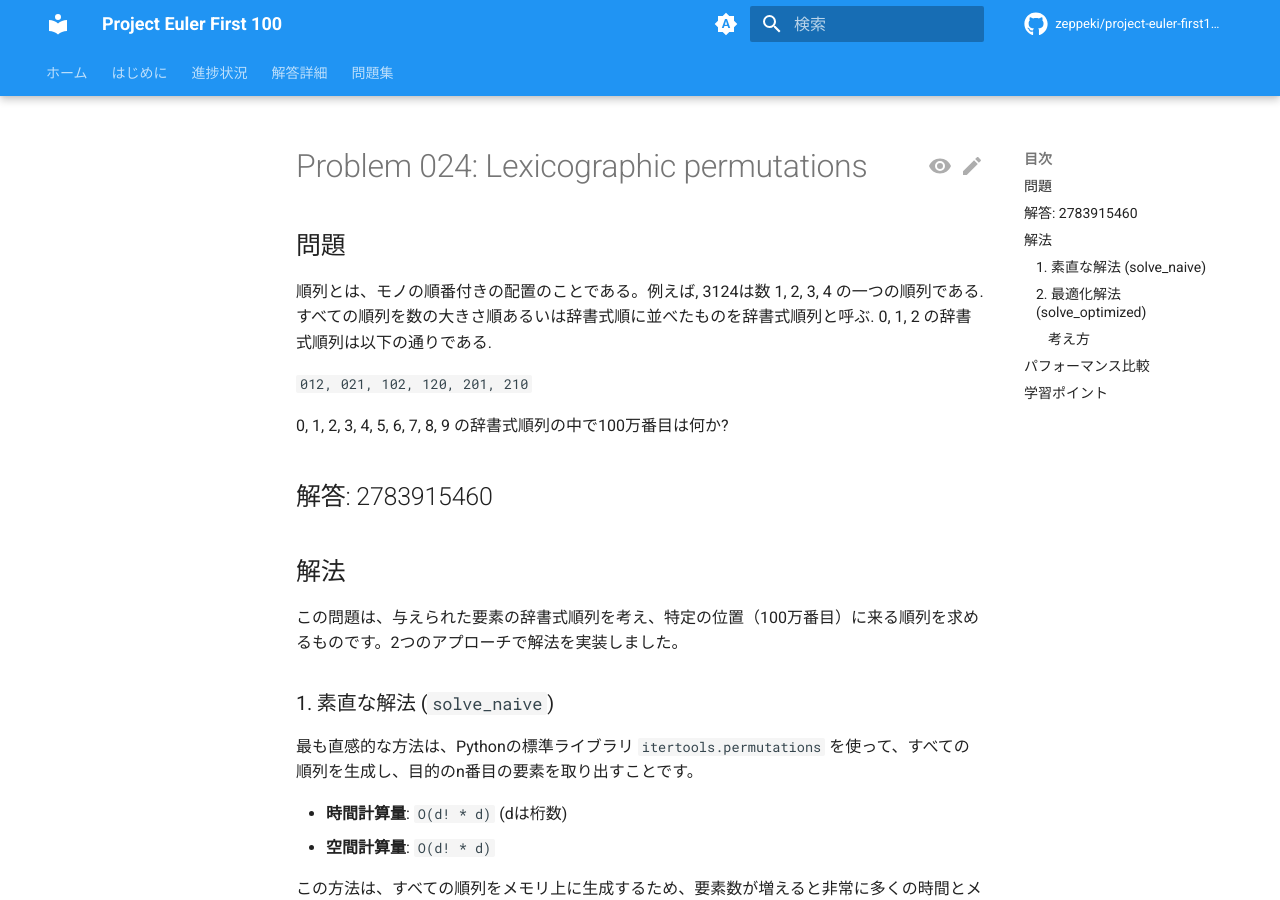
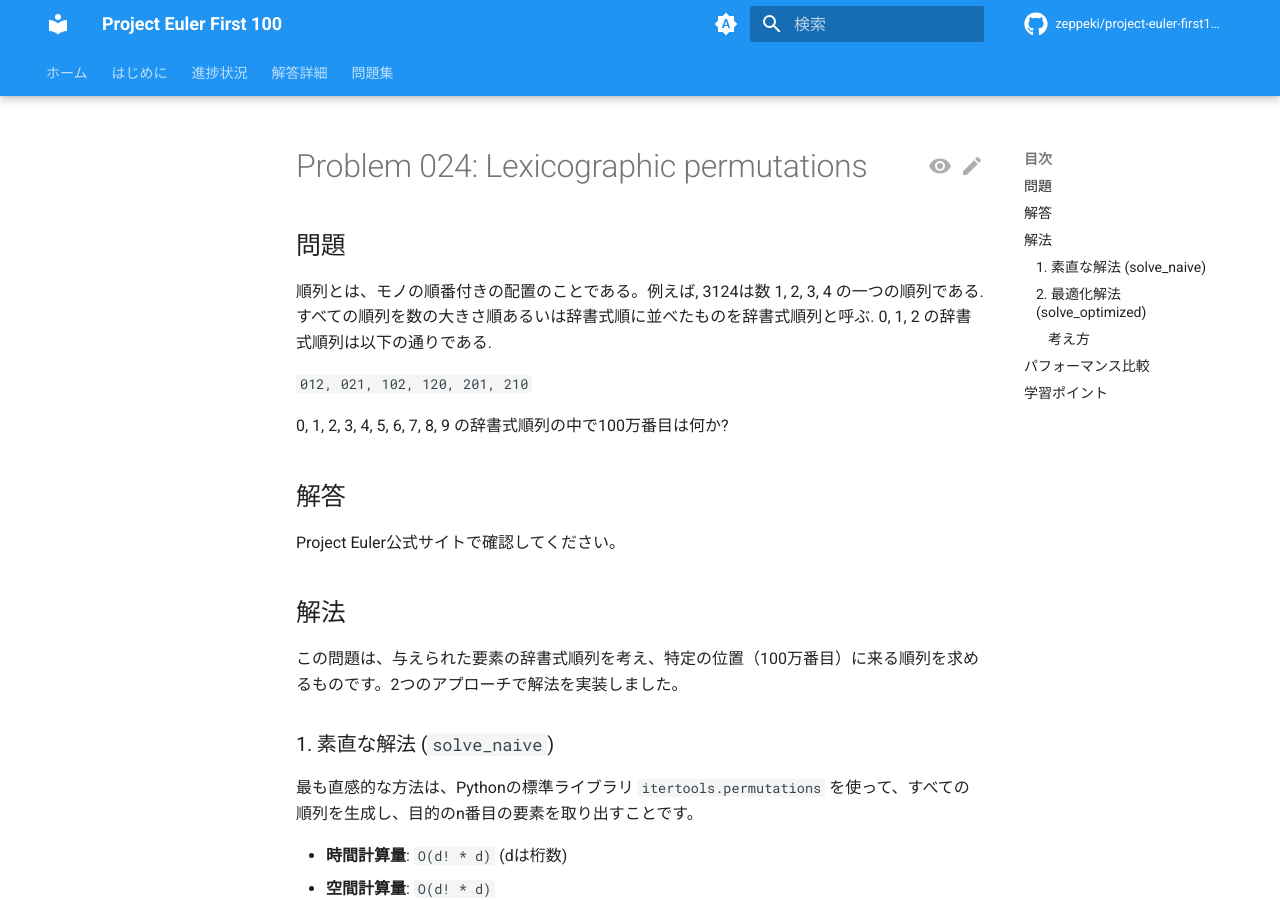
Before and after one commit to zeppeki/project-euler-first100, an MkDocs documentation site: the page built from docs/solutions/solution_024.md, in a window 1280 px wide and 900 px high. Built offline with MkDocs 1.6.1 and Material for MkDocs 9.7.7, drawn with Linux system fonts in a browser that asks for light colours; comment, search, counter and statistics services are not loaded.

Commit message:
fix(docs): Remove direct answer from solution file

```diff
--- a/docs/solutions/solution_024.md
+++ b/docs/solutions/solution_024.md
@@ -8,7 +8,9 @@
 
 0, 1, 2, 3, 4, 5, 6, 7, 8, 9 の辞書式順列の中で100万番目は何か?
 
-## 解答: 2783915460
+## 解答
+
+Project Euler公式サイトで確認してください。
 
 ## 解法
 
```
